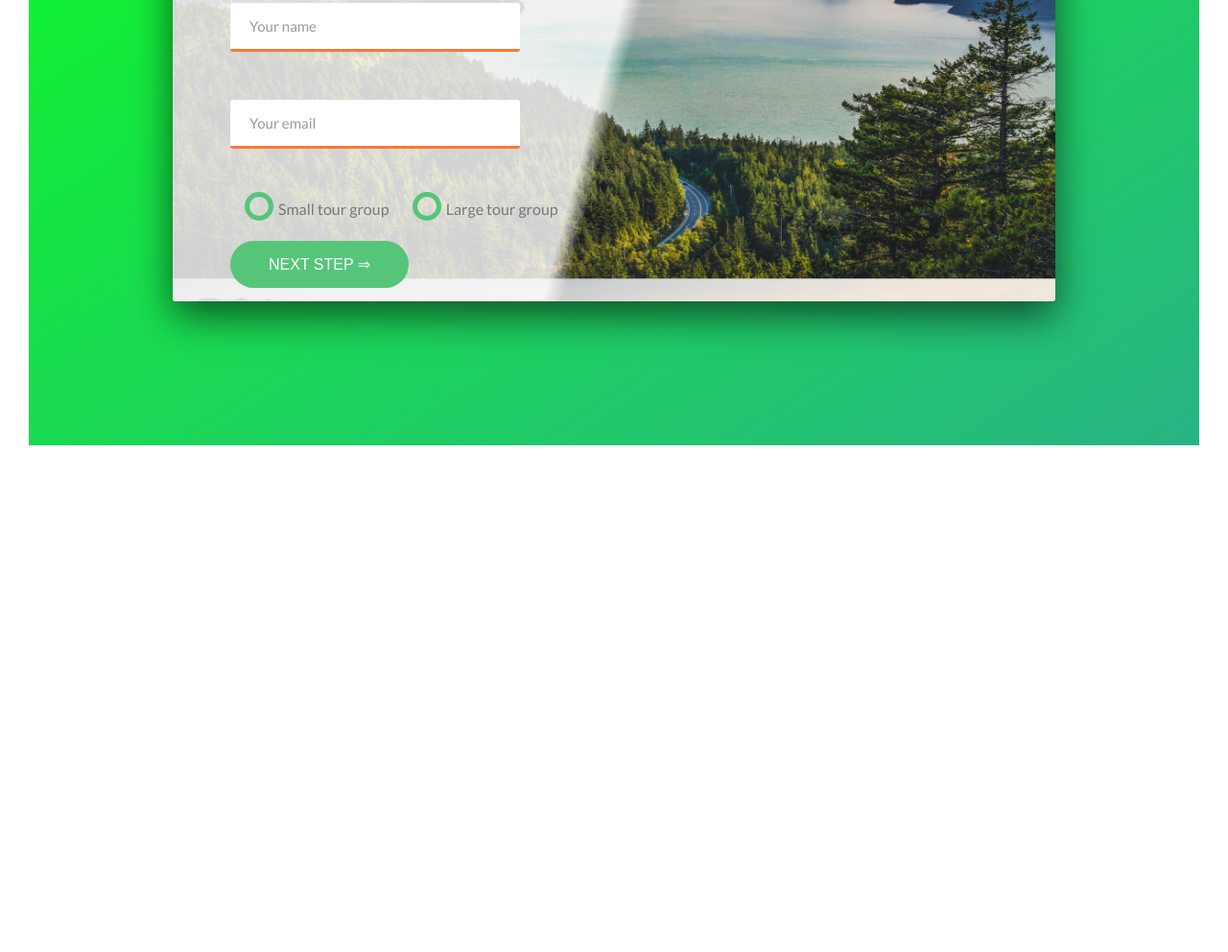
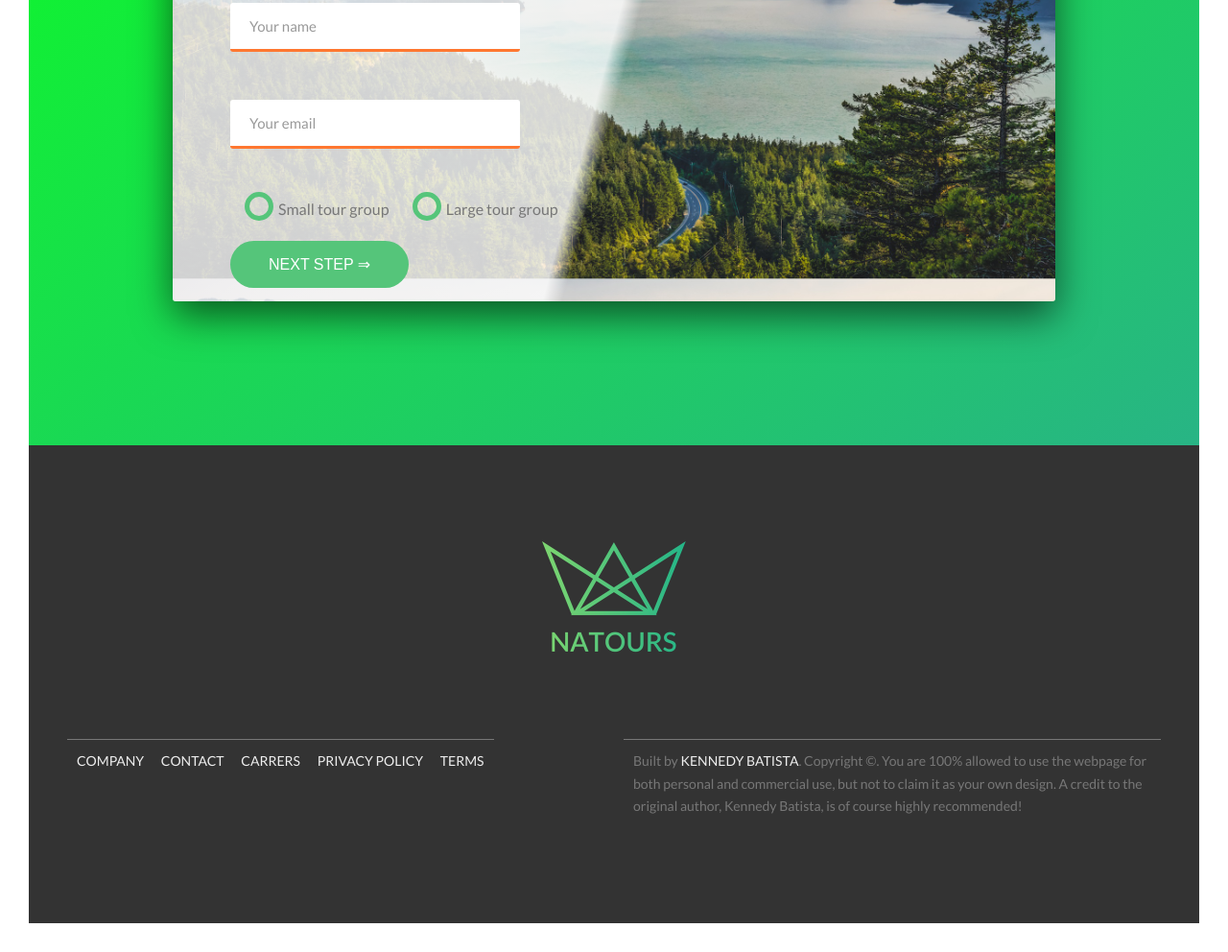
Before and after one commit to kmvbatista/Natours, a website: page index.html in a window 1280 px wide. Shown: the part 4588-5580 px from the top of the page at 96% size. Before the commit the page ends 5082 px from the top, so only its background shows below. Drawn offline with Linux system fonts and the light colour scheme.

Commit message:
footer complete

```diff
--- a/index.html
+++ b/index.html
@@ -301,13 +301,45 @@
                         </div>
                         <div class="form__group">
                             <button href="#" class="btn btn--green">next step &rArr;</button>
-
                         </div>
                     </form>
                 </div>
             </div>
         </section>
     </main>
+    <footer class="footer">
+        <div class="footer__logo-box">
+            <img src="img/logo-green-2x.png" alt="Full Logo" class="footer__logo">
+        </div>
+        <div class="row">
+            <div class="col-1-2">
+                <div class="footer__navigation">
+                    <ul class="footer__list">
+                        <li class="footer__item">
+                            <a href="" class="footer__link">Company</a>
+                        </li>
+                        <li class="footer__item">
+                            <a href="" class="footer__link">Contact</a>
+                        </li>
+                        <li class="footer__item">
+                            <a href="" class="footer__link">Carrers</a>
+                        </li>
+                        <li class="footer__item">
+                            <a href="" class="footer__link">Privacy Policy</a>
+                        </li>
+                        <li class="footer__item">
+                            <a href="" class="footer__link">Terms</a>
+                        </li>
+                    </ul>
+                </div>
+            </div>
+            <div class="col-1-2">
+                <p class="footer__copyright">
+                    Built by <a href="#" class="footer__link">Kennedy Batista</a>. Copyright &copy;. You are 100% allowed to use the webpage for both personal and commercial use, but not to claim it as your own design. A credit to the original author, Kennedy Batista, is of course highly recommended!
+                </p>
+            </div>
+        </div>
+    </footer>
     <!-- <section class="grid-test">
         <div class="row">
             <div class="col-1-2">
--- a/sass/abstract/_variables.scss
+++ b/sass/abstract/_variables.scss
@@ -3,6 +3,7 @@ $color-primary: #55c57a;
 $color-primary-dark: #28b485;
 $color-gray: #777;
 $color-gray-dark: #999;
+$color-gray-dark-2: #333;
 $color-gray-light-1: #f7f7f7;
 $color-gray-light-2: #eee;
 $color-white: #fff;
--- /dev/null
+++ b/sass/layout/_footer.scss
@@ -0,0 +1,59 @@
+.footer {
+  background-color: $color-gray-dark-2;
+  padding: 10rem 0;
+  font-size: 1.4rem;
+
+  &__logo-box {
+    text-align: center;
+    margin-bottom: 8rem;
+  }
+
+  &__logo {
+    width: 15rem;
+    height: auto;
+  }
+
+  &__navigation {
+    display: inline-block;
+    padding: 1rem;
+    border-top: 1px solid $color-gray;
+  }
+
+  &__list {
+
+  }
+
+  &__item {
+    display: inline-block;
+    &:not(:last-child) {
+      margin-right: 1.5rem;
+    }
+  }
+
+  &__copyright {
+    display: inline-block;
+    border-top: 1px solid $color-gray;
+    padding: 1rem;
+  }
+
+  &__link{
+    background-color: $color-gray-dark-2;
+    &:link,
+    &:visited {
+      text-decoration: none;
+      color: $color-gray-light-2;
+      text-transform: uppercase;
+      display: inline-block;
+      transition: all .2s;
+    }
+
+    &:hover,
+    &:active {
+      display: inline-block;
+      color: $color-primary;
+      box-shadow: 0 1rem 2rem rgba($color: $color-black, $alpha: .5);
+      transform: rotate(5deg) scale(1.3);
+    }
+  }
+
+}
--- a/sass/main.scss
+++ b/sass/main.scss
@@ -16,6 +16,7 @@
 @import "components/form";
 
 @import "layout/header";
+@import "layout/footer";
 
 @import "pages/home";
 
```
Also changed, not shown: css/style.css.
